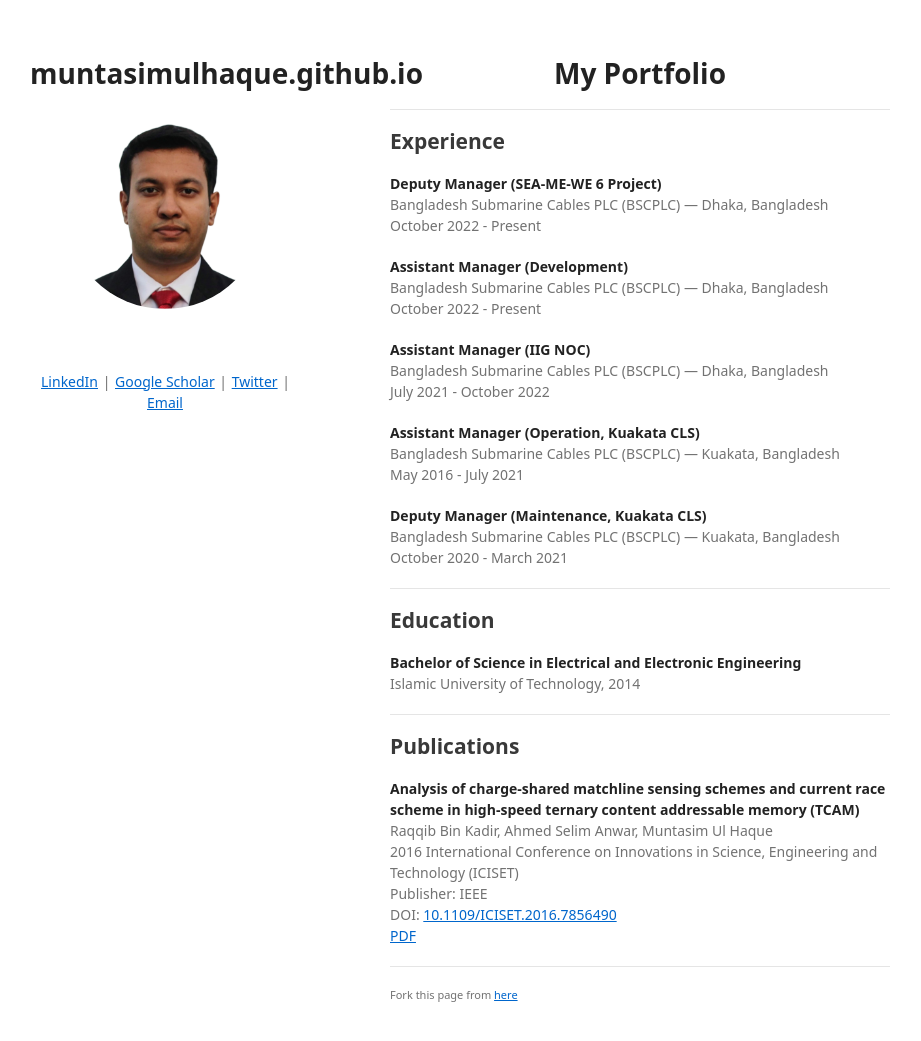
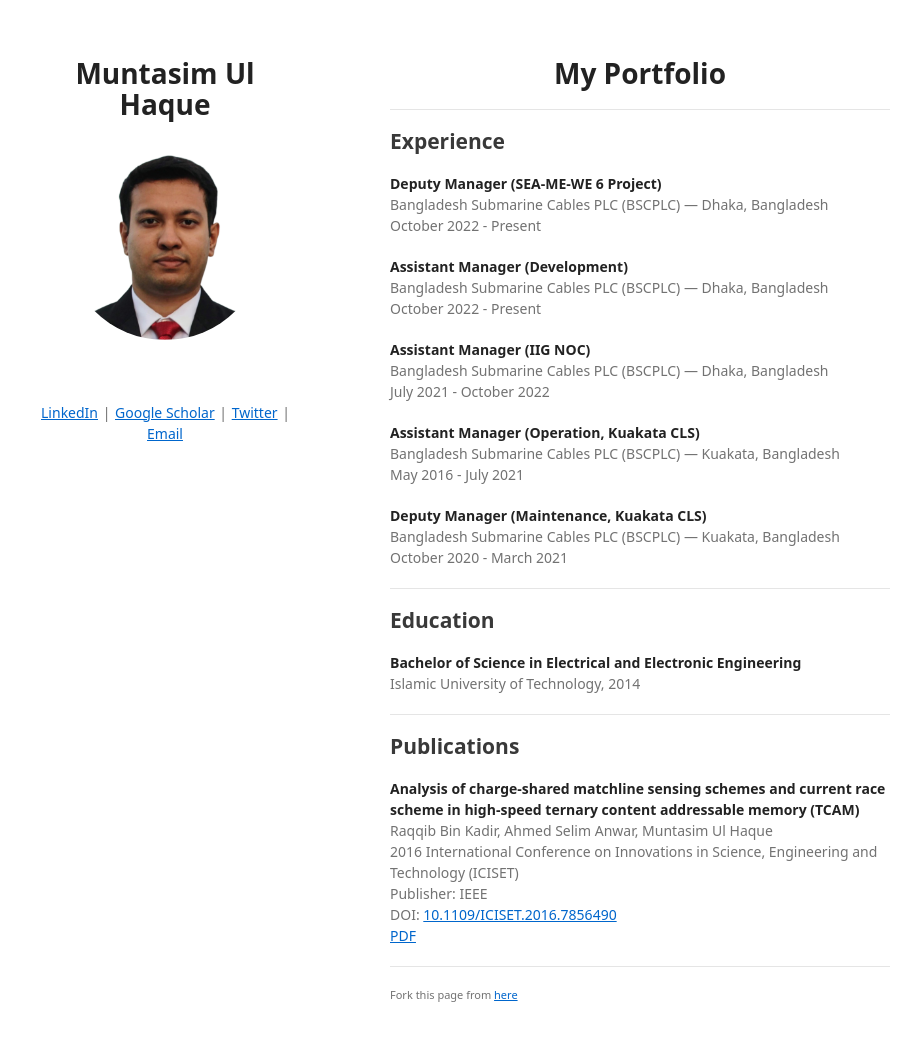
Before and after one commit to muntasimulhaque/muntasimulhaque.github.io, a Jekyll site: the page built from index.md, in a window 1280 px wide and 1074 px high. Shown: the top 1041 px of the window, without its empty margins (180-1101 px from the left). Built offline with Jekyll 4.4.1, drawn with Linux system fonts in a browser that asks for light colours; our own code applies the rules of GitHub Pages for plain Markdown files; a script that is not in the unit is left out.

Commit message:
Update _config.yml

```diff
--- a/_config.yml
+++ b/_config.yml
@@ -1,12 +1,15 @@
-title: # your name (or website title) here
-logo: "/images/8.png?raw=true" # your photo (or logo) here
-description: > # your text below (remove <br> elements if you don't need line breaks)
+title: "Muntasim Ul Haque"
+logo: "/images/8.png?raw=true"
+description: >
   <br><br>
   <div class="link-container">
-  <a href="https://www.linkedin.com/in/muntasimulhaque/" target="_blank">LinkedIn</a> | <a href="https://scholar.google.com/citations?user=qsD8a0MAAAAJ" target="_blank">Google Scholar</a> | <a href="https://x.com/muntasimulhaque" target="_blank">Twitter</a> | <a href="mailto:muntasim.haque@gmail.com">Email</a>
+  <a href="https://www.linkedin.com/in/muntasimulhaque/" target="_blank">LinkedIn</a> |
+  <a href="https://scholar.google.com/citations?user=qsD8a0MAAAAJ" target="_blank">Google Scholar</a> |
+  <a href="https://x.com/muntasimulhaque" target="_blank">Twitter</a> |
+  <a href="mailto:muntasim.haque@gmail.com">Email</a>
   </div>
 
 remote_theme: pages-themes/minimal@v0.2.0
 plugins:
-- jekyll-remote-theme
-google_analytics: G-W103ZQZ47W # your Google Analytics tracking ID here
+  - jekyll-remote-theme
+google_analytics: G-W103ZQZ47W
```
